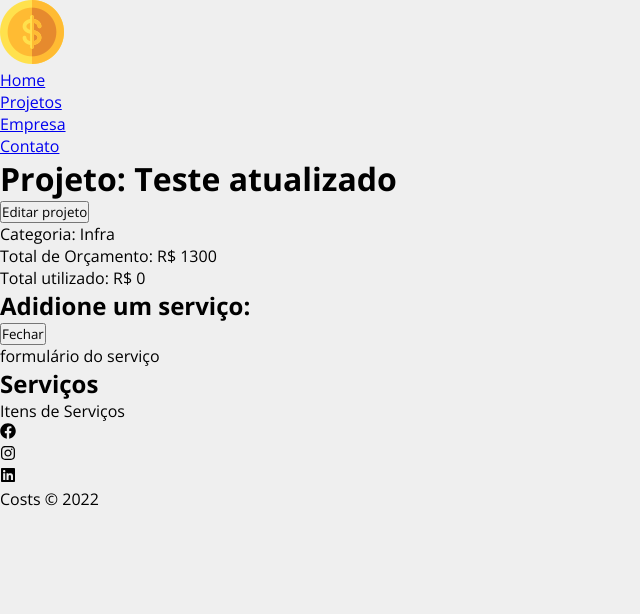
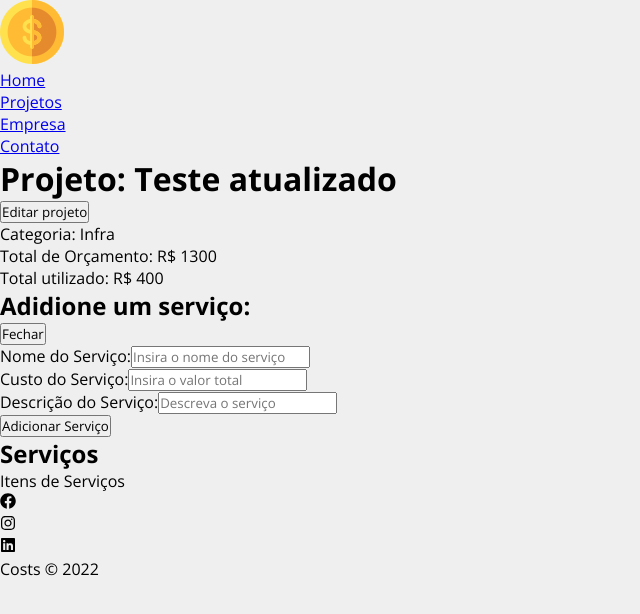
Before and after one commit to barbosadiego/react-hora-de-codar, a React (Create React App) app in the folder costs/: page /project/1 in a window 1280 px wide. Both pictures are taken after a click on the button "Adicionar serviço". Shown: the top 614 px of the page, without its empty margins (0-640 px from the left). Built offline with nearby package versions, Linux system fonts and the light colour scheme; data requests are answered from the project's data file.

Commit message:
add novos servicos

```diff
--- a/costs/db.json
+++ b/costs/db.json
@@ -7,8 +7,27 @@
         "id": "1",
         "name": "Infra"
       },
-      "cost": 0,
-      "services": [],
+      "cost": 400,
+      "services": [
+        {
+          "name": "Novo serviço",
+          "cost": "233",
+          "description": "isso",
+          "id": "15c4d028-5a13-4384-b783-c0352f0a2e58"
+        },
+        {
+          "name": "Teste atualizado",
+          "cost": "100",
+          "description": "aaqui",
+          "id": "1173877a-f1d9-4215-9d09-19be6dea402f"
+        },
+        {
+          "name": "Teste atualizado 2",
+          "cost": "67",
+          "description": "aaqui dfsafsda",
+          "id": "0d43e174-f793-4de5-b1ae-8fd379b0b03c"
+        }
+      ],
       "id": 1
     }
   ],
--- a/costs/src/Components/Pages/Project.css
+++ b/costs/src/Components/Pages/Project.css
@@ -39,6 +39,6 @@
   background-color: #ffbb33;
   color: #222;
 }
-:local(.project_form){
+:local(.project_info){
   width: 100%;
 }
--- a/costs/src/Components/Pages/Project.jsx
+++ b/costs/src/Components/Pages/Project.jsx
@@ -5,6 +5,8 @@ import Loading from '../Layout/Loading';
 import Container from '../Layout/Container';
 import ProjectForm from '../Project/ProjectForm';
 import Message from '../Layout/Message';
+import ServiceForm from '../Service/ServiceForm';
+import { parse, v4 as uuidv4 } from 'uuid';
 
 const Project = (props) => {
   const { id } = useParams();
@@ -29,11 +31,11 @@ const Project = (props) => {
   }, [id]);
 
   function editPost(project) {
-    setMessage('')
+    setMessage('');
     if (project.budget < project.cost) {
       setMessage('O orçamento não pode ser menor rque o custo do projeto!');
       setType('error');
-      return false
+      return false;
     }
 
     fetch(`http://localhost:5000/project/${project.id}`, {
@@ -49,6 +51,38 @@ const Project = (props) => {
         setShowProjectForm(false);
         setMessage('Projeto atualizado!');
         setType('success');
+      })
+      .catch((error) => console.log(error));
+  }
+
+  function createService() {
+    setMessage('')
+    //last service
+    const lastService = project.services[project.services.length - 1];
+    lastService.id = uuidv4();
+    const lastServiceCost = lastService.cost;
+    const newCost = parseFloat(project.cost) + parseFloat(lastServiceCost);
+    //maximum value validation
+    if (newCost > parseFloat(project.budget)) {
+      setMessage('Orçamento ultrapassado, verifique o valor do serviço.');
+      setType('error');
+      project.services.pop();
+      return false;
+    }
+    //add service cost to project total cost
+    project.cost = newCost;
+    //update project
+    fetch(`http://localhost:5000/project/${project.id}`, {
+      method: 'PATCH',
+      headers: {
+        'Content-Type': 'application/json',
+      },
+      body: JSON.stringify(project),
+    })
+      .then((resp) => resp.json())
+      .then((data) => {
+        //exibir os serviços
+        console.log(data)
       })
       .catch((error) => console.log(error));
   }
@@ -99,12 +133,18 @@ const Project = (props) => {
               <button className={styles.btn} onClick={toggleServiceForm}>
                 {!showServiceForm ? 'Adicionar serviço' : 'Fechar'}
               </button>
-              <div className={styles.project_form}>
-                {showServiceForm && <div>formulário do serviço</div>}
+              <div className={styles.project_info}>
+                {showServiceForm && (
+                  <ServiceForm
+                    handleSubmit={createService}
+                    textBtn="Adicionar Serviço"
+                    projectData={project}
+                  />
+                )}
               </div>
             </div>
             <h2>Serviços</h2>
-            <Container>
+            <Container customClass="start">
               <p>Itens de Serviços</p>
             </Container>
           </Container>
--- /dev/null
+++ b/costs/src/Components/Service/ServiceForm.jsx
@@ -0,0 +1,47 @@
+import React from 'react';
+import styles from '../Project/ProjectForm.css';
+import Input from '../Form/Input';
+import SubmitButton from '../Form/SubmitButton';
+
+const ServiceForm = ({ handleSubmit, textBtn, projectData }) => {
+  const [service, setService] = React.useState({});
+
+  function submit(event) {
+    event.preventDefault();
+    projectData.services.push(service);
+    handleSubmit(projectData);
+  }
+
+  function handleChange(event) {
+    setService({ ...service, [event.target.name]: event.target.value });
+  }
+
+  return (
+    <form onSubmit={submit} className={styles.form}>
+      <Input
+        type="text"
+        text="Nome do Serviço"
+        name="name"
+        placeholder="Insira o nome do serviço"
+        handleOnChange={handleChange}
+      />
+      <Input
+        type="number"
+        text="Custo do Serviço"
+        name="cost"
+        placeholder="Insira o valor total"
+        handleOnChange={handleChange}
+      />
+      <Input
+        type="text"
+        text="Descrição do Serviço"
+        name="description"
+        placeholder="Descreva o serviço"
+        handleOnChange={handleChange}
+      />
+      <SubmitButton text={textBtn} />
+    </form>
+  );
+};
+
+export default ServiceForm;
```
